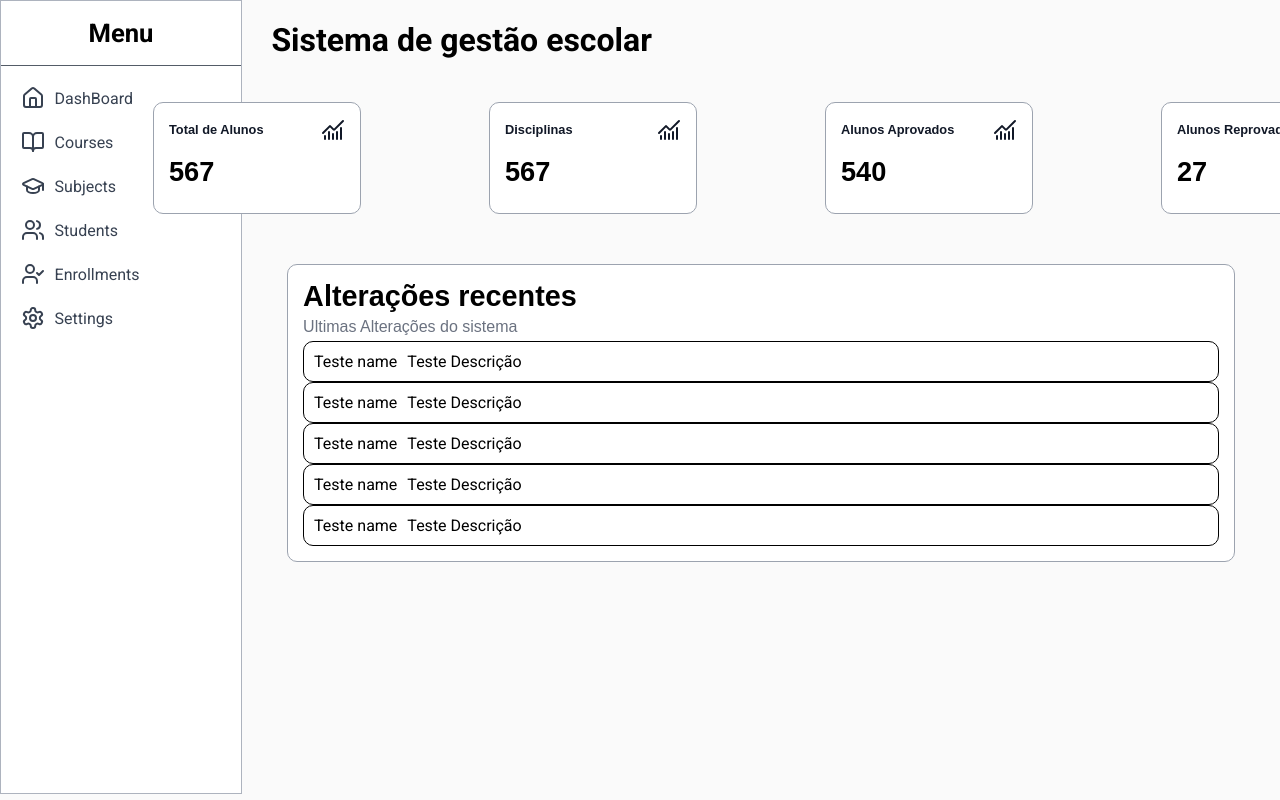
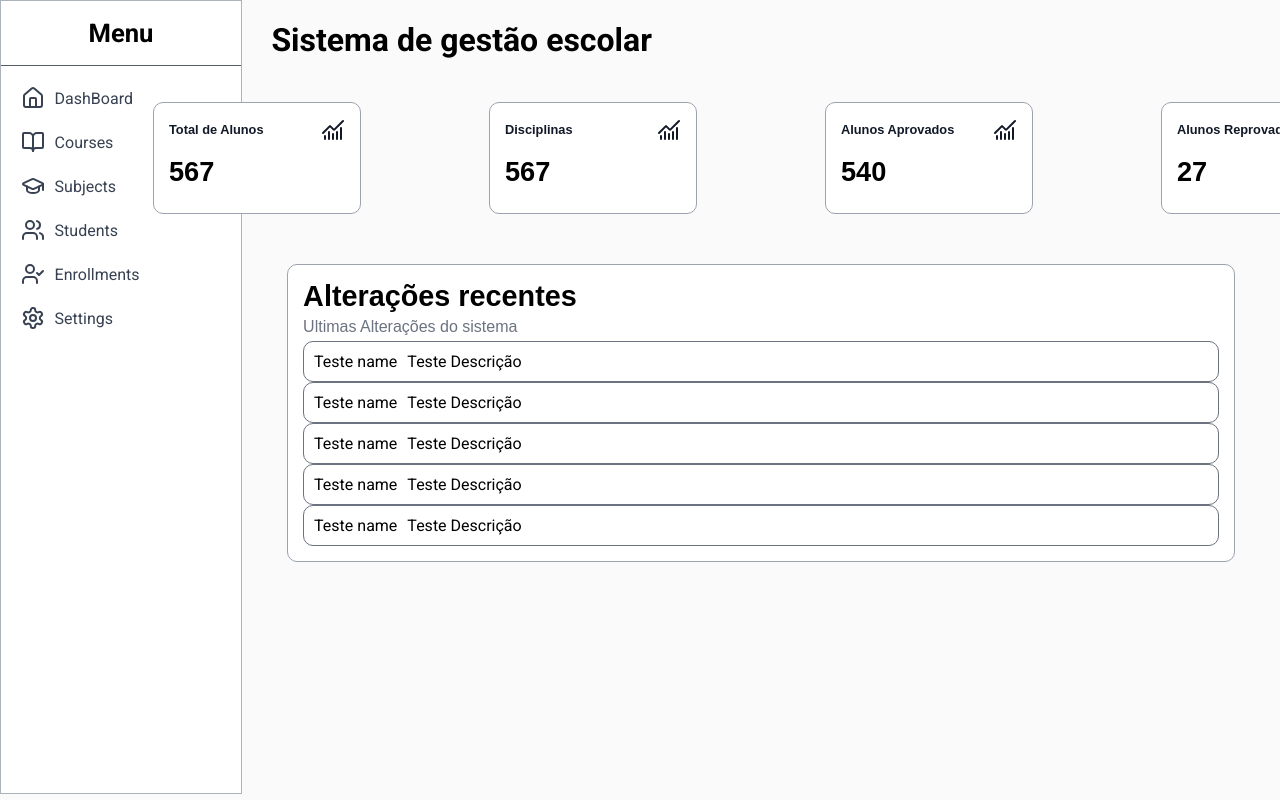
Before and after one commit to LuisBarbosaGit/SchoolManageSystem, a SvelteKit app: page / in a window 1280 px wide. Shown: the top 800 px of the page. Built offline with nearby package versions, Linux system fonts and the light colour scheme.

Commit message:
Prototipo final 1.0

```diff
--- a/src/routes/+page.svelte
+++ b/src/routes/+page.svelte
@@ -59,7 +59,7 @@
     }
     #item{
         display: flex;
-        border: 1px solid black;
+        border: 1px solid #6b7280;
         border-radius: 10px;
         padding: 10px;
         gap: 10px;
```
